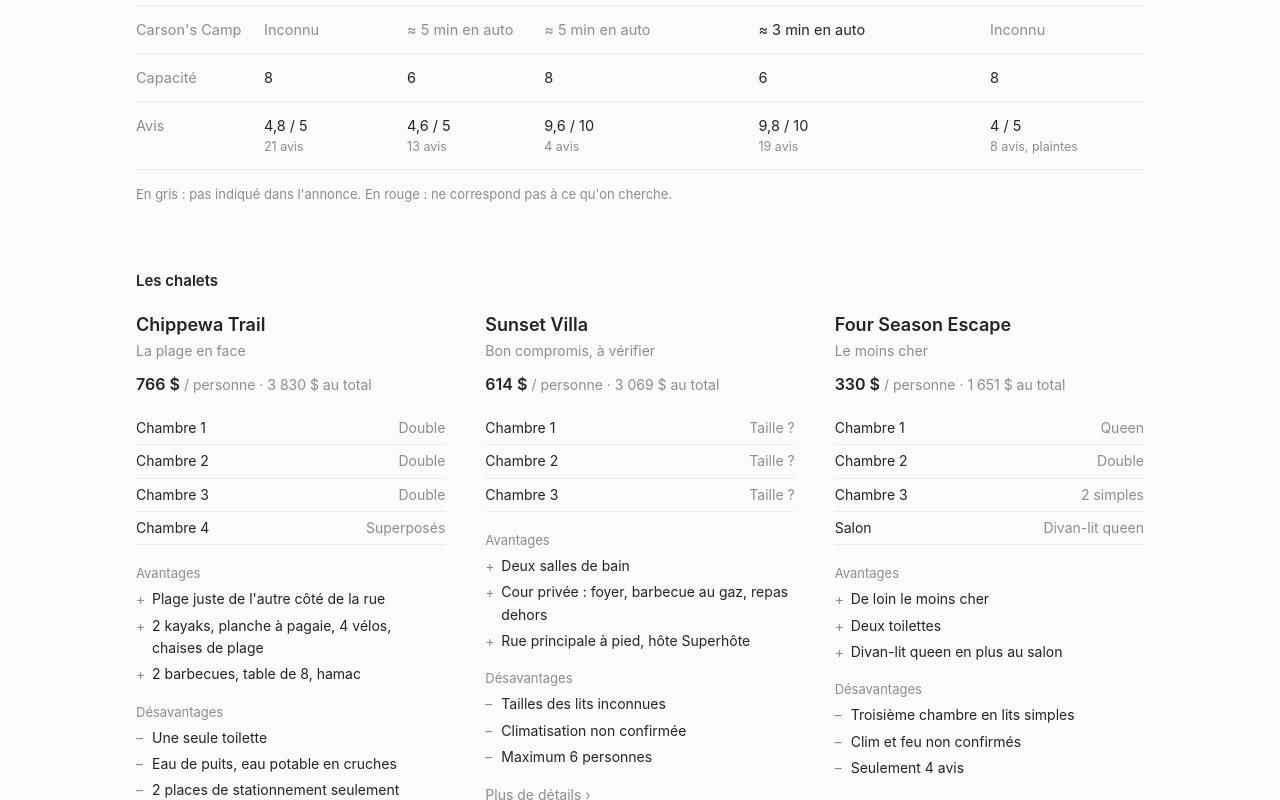
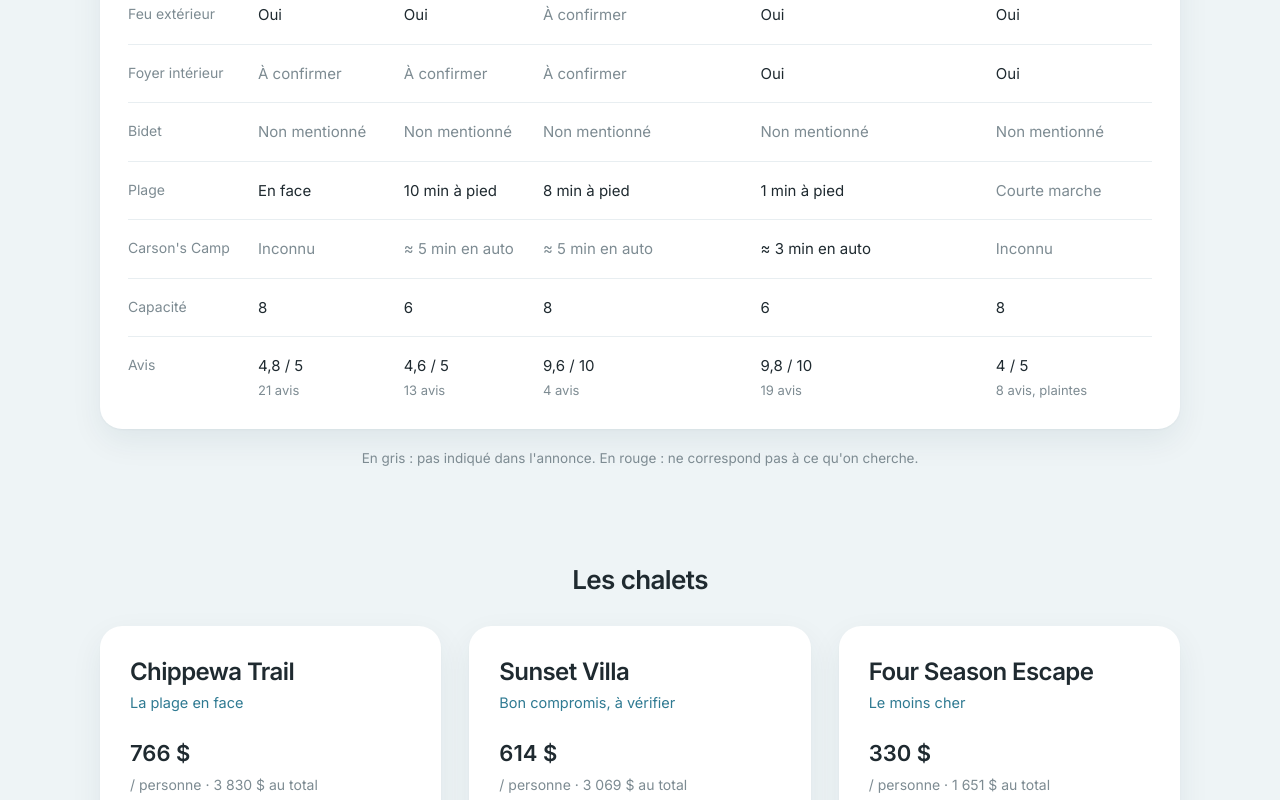
Before and after one commit to charlestrudelmusic/chalets-sauble-2027, a plain HTML site: page index.html in a window 1280 px wide. Shown: the part 740-1540 px from the top of the page. Drawn offline with Linux system fonts and the light colour scheme.

Commit message:
Design clair « Lac »

```diff
--- a/index.html
+++ b/index.html
@@ -5,52 +5,52 @@
 <meta name="viewport" content="width=device-width,initial-scale=1">
 <title>Chalets Sauble Beach 2027</title>
 <meta name="description" content="Comparatif de 5 chalets à Sauble Beach, 24 au 31 juillet 2027, pour 5 personnes.">
-<style>
-:root{--bg:#fbfbf9;--ink:#222524;--soft:#8a8f8d;--line:#ececE8;--no:#b5534c}
-@media (prefers-color-scheme:dark){:root:not([data-theme="light"]){--bg:#33373a;--ink:#f1f1ef;--soft:#a9aeb0;--line:#474c4f;--no:#f0a29b}}
-:root[data-theme="dark"]{--bg:#33373a;--ink:#f1f1ef;--soft:#a9aeb0;--line:#474c4f;--no:#f0a29b}
+<link href="https://fonts.googleapis.com/css2?family=Inter:wght@400;600&display=swap" rel="stylesheet"><style>:root{--bg:#eef4f6;--card:#ffffff;--ink:#1f2a30;--soft:#7d8b92;--line:#e8eef1;--accent:#2f7a92;--accentbg:#e2f0f5;--no:#c25b52;--shadow:0 1px 2px rgba(20,50,70,.04),0 12px 32px rgba(20,50,70,.07);--head:"Inter",-apple-system,sans-serif;--body:"Inter",-apple-system,sans-serif}
+h1,h2,thead th,.card h3{font-weight:600 !important;letter-spacing:-.6px}
 *{box-sizing:border-box}
-body{margin:0;background:var(--bg);color:var(--ink);font:16px/1.6 -apple-system,BlinkMacSystemFont,"Segoe UI",Roboto,sans-serif;-webkit-font-smoothing:antialiased}
-main{max-width:1040px;margin:auto;padding:64px 16px 72px}
-header{margin-bottom:56px}
-.eyebrow{font-size:14px;color:var(--soft)}
-h1{font-size:clamp(28px,4.5vw,38px);line-height:1.15;letter-spacing:-.6px;margin:6px 0 6px;font-weight:600}
-.lead{color:var(--soft);margin:0;font-size:15px}
-h2{font-size:15px;font-weight:600;margin:64px 0 18px}
-.wrap{overflow-x:auto}
-table{border-collapse:collapse;width:100%;min-width:760px;font-size:14.5px}
-th,td{padding:12px 14px 12px 0;text-align:left;border-bottom:1px solid var(--line);vertical-align:top;font-weight:400}
-thead th{font-weight:600;font-size:14.5px}
+body{margin:0;background:var(--bg);color:var(--ink);font:16px/1.7 var(--body);-webkit-font-smoothing:antialiased}
+main{max-width:1120px;margin:auto;padding:80px 20px 96px}
+header{margin-bottom:64px;text-align:center}
+.eyebrow{font-size:13px;letter-spacing:2px;text-transform:uppercase;color:var(--accent);font-weight:600}
+h1{font-family:var(--head);font-size:clamp(34px,5vw,52px);line-height:1.1;font-weight:500;margin:14px 0 10px;letter-spacing:-.5px}
+.lead{color:var(--soft);margin:0}
+h2{font-family:var(--head);font-size:26px;font-weight:500;margin:88px 0 24px;text-align:center}
+.wrap{overflow-x:auto;background:var(--card);border-radius:22px;padding:12px 28px;box-shadow:var(--shadow)}
+table{border-collapse:collapse;width:100%;min-width:780px;font-size:15px}
+th,td{padding:16px 14px 16px 0;text-align:left;border-bottom:1px solid var(--line);vertical-align:top;font-weight:400}
+tr:last-child td{border-bottom:0}
+thead th{font-family:var(--head);font-weight:500;font-size:17px;padding-top:20px}
 thead th span{display:none}
-td:first-child,th:first-child{color:var(--soft);width:128px;position:sticky;left:0;background:var(--bg)}
-.price{font-weight:600}
-.tot,.n{display:block;font-size:12.5px;color:var(--soft)}
+td:first-child,th:first-child{color:var(--soft);width:130px;position:sticky;left:0;background:var(--card);font-size:14px}
+.price{font-weight:600;font-size:17px}
+.tot,.n{display:block;font-size:13px;color:var(--soft)}
 td.may{color:var(--soft)}
 td.no{color:var(--no)}
-.legend{font-size:13px;color:var(--soft);margin:14px 0 0}
-.cards{display:grid;grid-template-columns:repeat(auto-fill,minmax(290px,1fr));gap:48px 40px}
-.card{display:flex;flex-direction:column}
+.legend{font-size:13.5px;color:var(--soft);margin:18px 0 0;text-align:center}
+.cards{display:grid;grid-template-columns:repeat(auto-fill,minmax(320px,1fr));gap:28px}
+.card{display:flex;flex-direction:column;background:var(--card);border-radius:22px;padding:32px 30px 28px;box-shadow:var(--shadow)}
 .card .no-{display:none}
-.card h3{font-size:18px;font-weight:600;margin:0}
-.card .tag{font-size:14px;color:var(--soft)}
-.card .cp{margin:10px 0 14px;font-size:16px;font-weight:600}
-.card .cp small{font-weight:400;color:var(--soft);font-size:14px}
-.rooms{margin:0 0 18px;padding:0;list-style:none}
-.rooms li{display:flex;justify-content:space-between;font-size:14px;padding:5px 0;border-bottom:1px solid var(--line)}
+.card h3{font-family:var(--head);font-size:24px;font-weight:500;margin:0;line-height:1.2}
+.card .tag{font-size:14.5px;color:var(--accent);margin-top:4px}
+.card .cp{margin:20px 0 24px;font-size:22px;font-weight:600}
+.card .cp small{display:block;font-weight:400;color:var(--soft);font-size:14px}
+.rooms{margin:0 0 28px;padding:0;list-style:none}
+.rooms li{display:flex;justify-content:space-between;font-size:15px;padding:8px 0;border-bottom:1px solid var(--line)}
+.rooms li:last-child{border-bottom:0}
 .rooms li span{color:var(--soft)}
-.lbl{font-size:13px;color:var(--soft);margin:0 0 2px}
-.card ul.pros,.card ul.cons{list-style:none;padding:0;margin:0 0 14px}
-.pros li,.cons li{font-size:14px;padding:2px 0 2px 16px;position:relative}
-.pros li::before{content:"+";position:absolute;left:0;color:var(--soft)}
-.cons li::before{content:"–";position:absolute;left:0;color:var(--soft)}
-details{margin:0 0 12px;font-size:14px}
+.lbl{font-size:12px;letter-spacing:1.5px;text-transform:uppercase;color:var(--soft);margin:0 0 8px}
+.card ul.pros,.card ul.cons{list-style:none;padding:0;margin:0 0 24px}
+.pros li,.cons li{font-size:15px;padding:4px 0 4px 20px;position:relative;line-height:1.5}
+.pros li::before{content:"";position:absolute;left:2px;top:12px;width:7px;height:7px;border-radius:50%;background:var(--accent)}
+.cons li::before{content:"";position:absolute;left:2px;top:12px;width:7px;height:7px;border-radius:50%;background:var(--no);opacity:.7}
+details{margin:0 0 18px;font-size:14.5px;border-top:1px solid var(--line);padding-top:16px}
 summary{cursor:pointer;color:var(--soft);list-style:none}
 summary::-webkit-details-marker{display:none}
-summary::after{content:" ›"}details[open] summary::after{content:" ‹"}
-details p{margin:10px 0 0}details p b{color:var(--soft);font-weight:400}
-.card a{margin-top:auto;color:var(--ink);font-size:14px;text-decoration:underline;text-decoration-color:var(--line);text-underline-offset:4px}
-footer{margin-top:72px;font-size:13px;color:var(--soft);line-height:1.6;max-width:640px}
-@media(max-width:560px){main{padding-top:40px}.cards{grid-template-columns:1fr}}
+summary::after{content:"  +"}details[open] summary::after{content:"  −"}
+details p{margin:12px 0 0;line-height:1.6}details p b{color:var(--soft);font-weight:400;font-size:13px}
+.card a{margin-top:auto;align-self:flex-start;background:var(--accentbg);color:var(--accent);font-weight:600;font-size:14.5px;text-decoration:none;border-radius:30px;padding:10px 20px}
+footer{margin:80px auto 0;font-size:13.5px;color:var(--soft);line-height:1.7;max-width:640px;text-align:center}
+@media(max-width:560px){main{padding-top:48px}.cards{grid-template-columns:1fr}.card{padding:26px 22px}.wrap{padding:6px 18px}h2{margin-top:64px}}
 </style>
 </head>
 <body>
```
